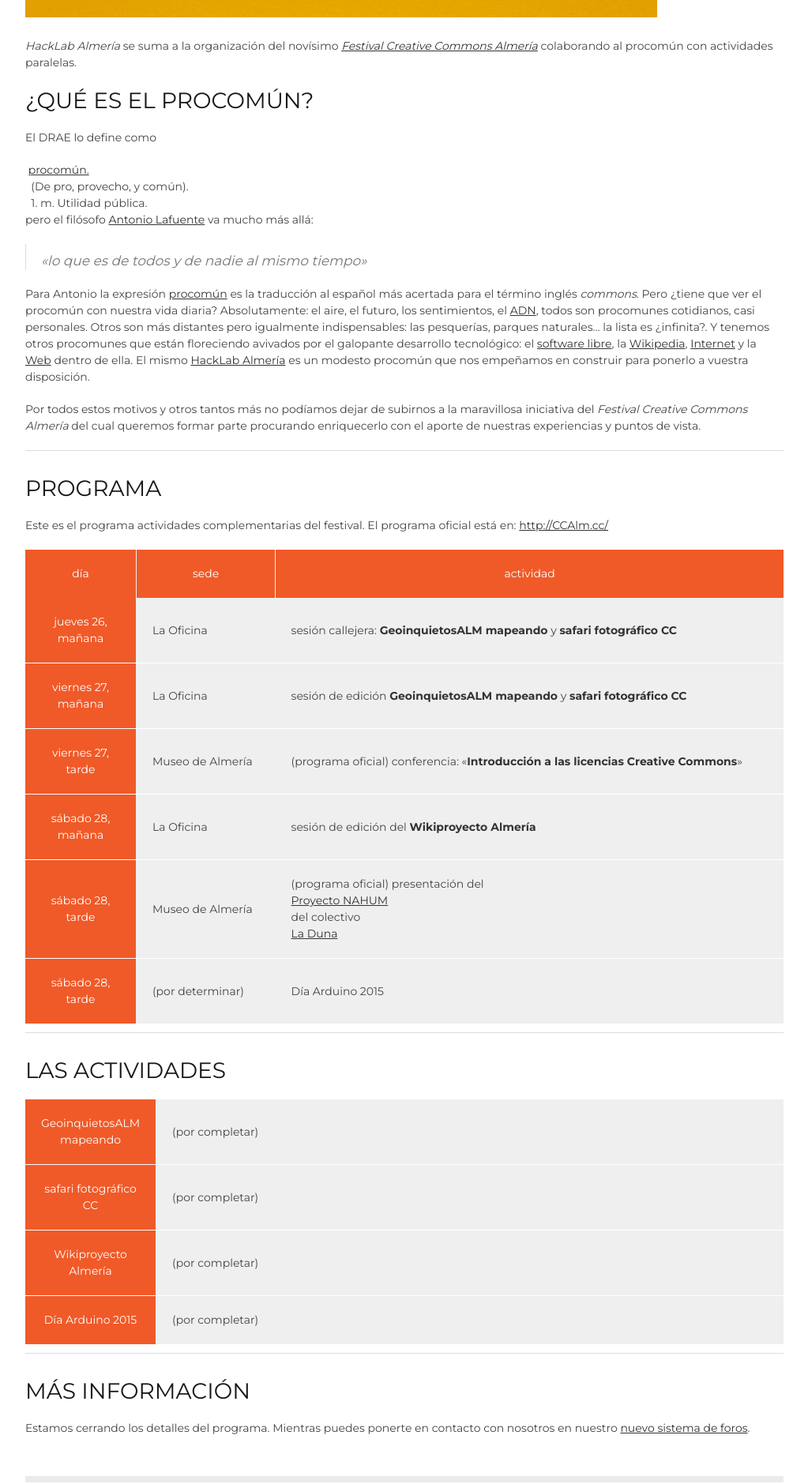
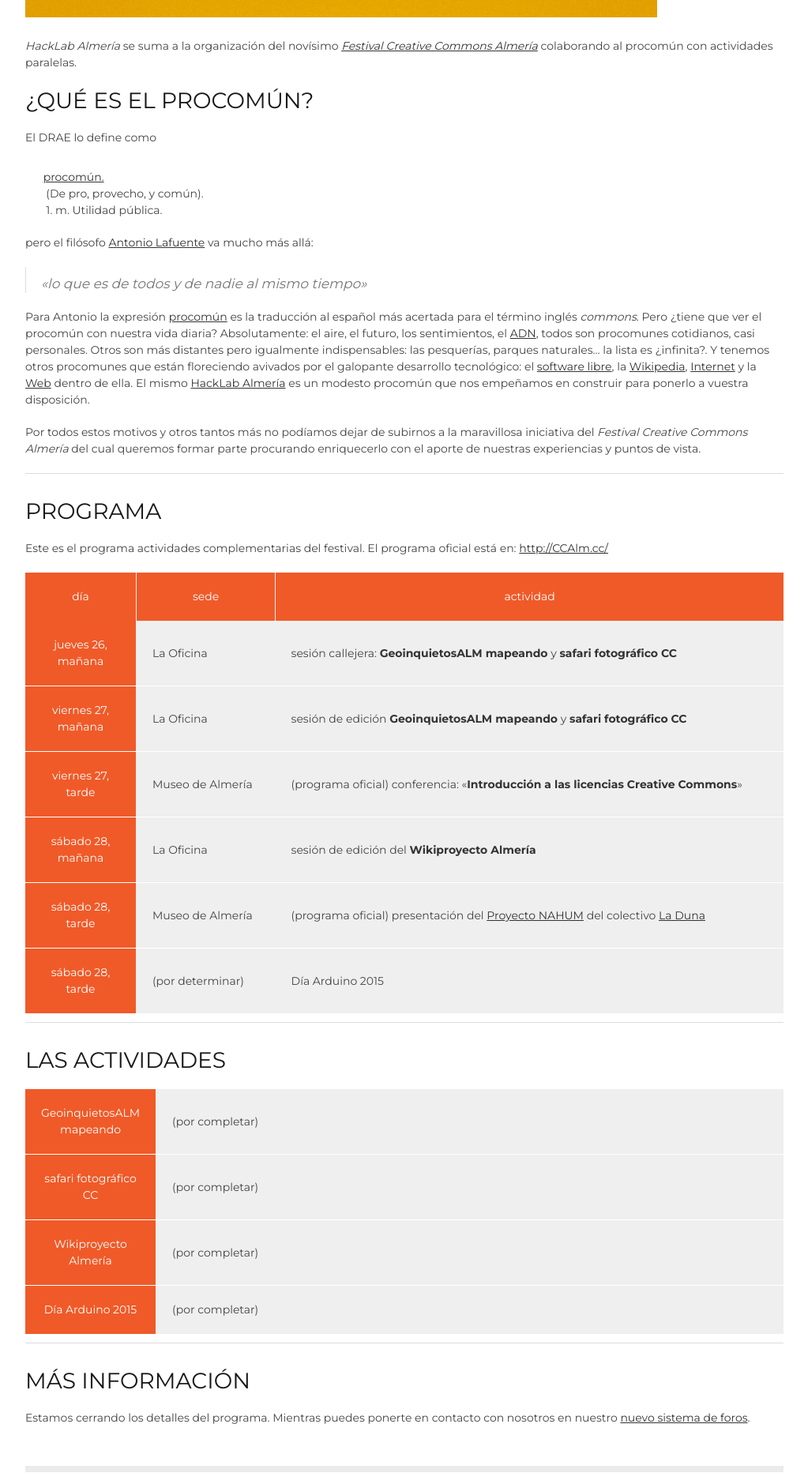
Before and after one commit to HackLab-Almeria/hacklab-almeria.github.io, a Jekyll site: the page built from _posts/2015-03-26-CCAlm.md, in a window 1280 px wide. Shown: the part 1127-3006 px from the top of the page at 79% size, without its empty margins (128-1151 px from the left). Built offline with Jekyll 4.4.1, drawn with Linux system fonts in a browser that asks for light colours; a script that is not in the unit is left out; comment, search, counter and statistics services are not loaded.

Commit message:
- los pre se pintan mejor - añadida clase center, que espero sirva para texto tanto como imágenes (témase lo peor) - di no a los enlaces como bloques.

```diff
--- a/css/docs.css
+++ b/css/docs.css
@@ -185,7 +185,7 @@
 	}
 
 	table a {
-		display: block;
+
 	}
 
 	.charla{
@@ -215,6 +215,15 @@
 	img {
 		max-width: 100%;
 		height: auto; }
+
+	pre {
+    	margin: 0 0 20px; padding: 9px 20px 0 19px;  }
+
+    .center {
+		display: block;
+		margin-left: auto;
+		margin-right: auto
+		text-align: center}
 
 	.gist-meta { display: none !important;}
 
```
